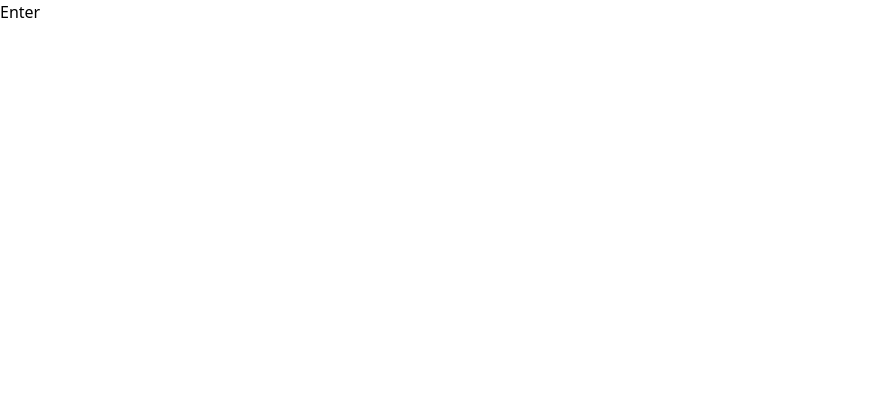
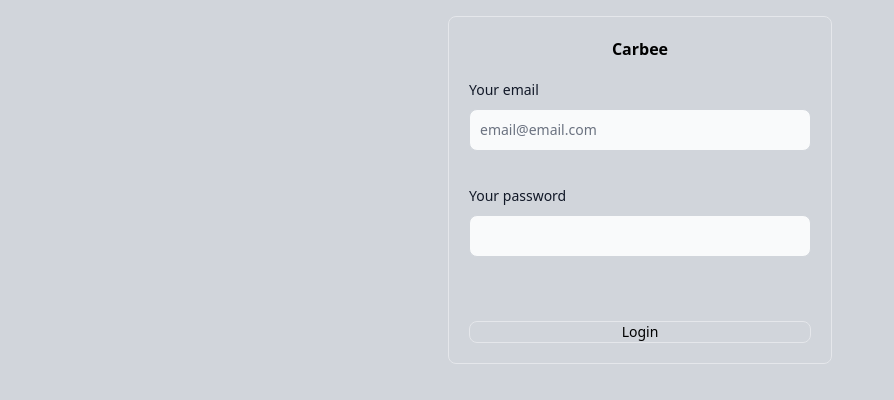
Before and after one commit to JoshDPT/carbee-app, a Next.js app: page /login in a window 1280 px wide. Shown: the top 400 px of the page, without its empty margins (0-894 px from the left). Built offline with nearby package versions, Linux system fonts and the light colour scheme.

Commit message:
add login styling

```diff
--- /dev/null
+++ b/components/FormikLogin.tsx
@@ -0,0 +1,100 @@
+import { Button, Card } from 'flowbite-react';
+import { Form, Formik } from 'formik';
+import FormikInput from './FormikInput';
+import * as Yup from 'yup';
+
+interface FormikProps {
+	id: string;
+	name: string;
+	label: string;
+	placeholder?: string;
+	as?: string;
+	options?: string[] | number[];
+	errors?: Error;
+	touched?: Touched;
+	type?: 'text' | 'password' | 'email' | 'date';
+	width?: string;
+}
+
+interface Error {
+	email: string;
+	password: string;
+}
+interface Touched {
+	email: boolean;
+	password: boolean;
+}
+
+const ReservationSchema = Yup.object().shape({
+	email: Yup.string()
+		.min(2, 'Too Short!')
+		.max(50, 'Too Long!')
+		.email()
+		.required('Required'),
+	password: Yup.string()
+		.min(2, 'Too Short!')
+		.max(50, 'Too Long!')
+		.required('Required'),
+});
+
+export default function FormikLogin() {
+
+	const formMap: FormikProps[] = [
+		{
+			id: 'email',
+			name: 'email',
+			label: 'Your email',
+			placeholder: 'email@email.com',
+      width: '48',
+		},
+		{
+			id: 'password',
+			name: 'password',
+			label: 'Your password',
+      width: '48',
+		},
+	];
+
+	return (
+		<div className="w-96">
+			<Card className='p-5'>
+				<div className="flex content-center items-center justify-center font-bold">
+					<h1>Carbee</h1>
+				</div>
+				<Formik
+					initialValues={{
+						email: '',
+						password: '',
+					}}
+					validationSchema={ReservationSchema}
+					onSubmit={(values) => {
+						alert(JSON.stringify(values, null, 2));
+					}}
+				>
+					{({ errors, touched }) => (
+						<Form className="flex flex-col gap-6">
+							{formMap.map((e, i) => (
+								<FormikInput
+									key={i}
+									id={e.id}
+									name={e.name}
+									label={e.label}
+									as={e.as}
+									options={e.options}
+									type={e.type}
+									placeholder={e.placeholder}
+									width={e.width}
+								/>
+							))}
+							<div className="mt-8">
+								<Button type="submit" className="w-full">
+									Login
+								</Button>
+							</div>
+						</Form>
+					)}
+				</Formik>
+			</Card>
+		</div>
+	);
+}
--- a/package.json
+++ b/package.json
@@ -21,7 +21,8 @@
     "next-auth": "^4.21.1",
     "react": "18.2.0",
     "react-dom": "18.2.0",
-    "typescript": "5.0.3"
+    "typescript": "5.0.3",
+    "yup": "^1.0.2"
   },
   "devDependencies": {
     "autoprefixer": "^10.4.14",
--- a/pages/login/index.tsx
+++ b/pages/login/index.tsx
@@ -1,8 +1,9 @@
+import FormikLogin from '@/components/FormikLogin';
 
 export default function Login() {
-  return (
-    <div>
-      Enter
-    </div>
-  );
+	return (
+		<div className="flex min-h-screen min-w-full flex-col items-center justify-start gap-4 bg-gray-300 p-4">
+			<FormikLogin />
+		</div>
+	);
 }
--- a/tailwind.config.js
+++ b/tailwind.config.js
@@ -8,5 +8,5 @@
   theme: {
     extend: {},
   },
-  plugins: [],
+  plugins: [require("flowbite/plugin")],
 }
```
Also changed, not shown: 1 other file (tests, documents, lock files or other folders).
